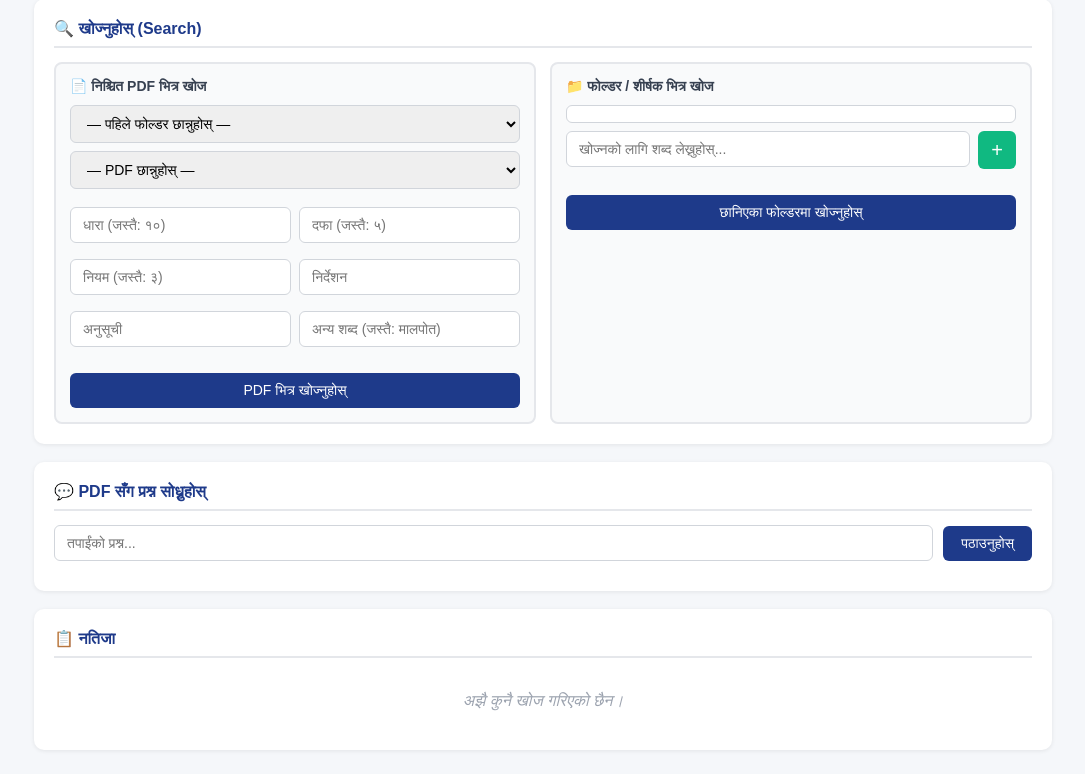
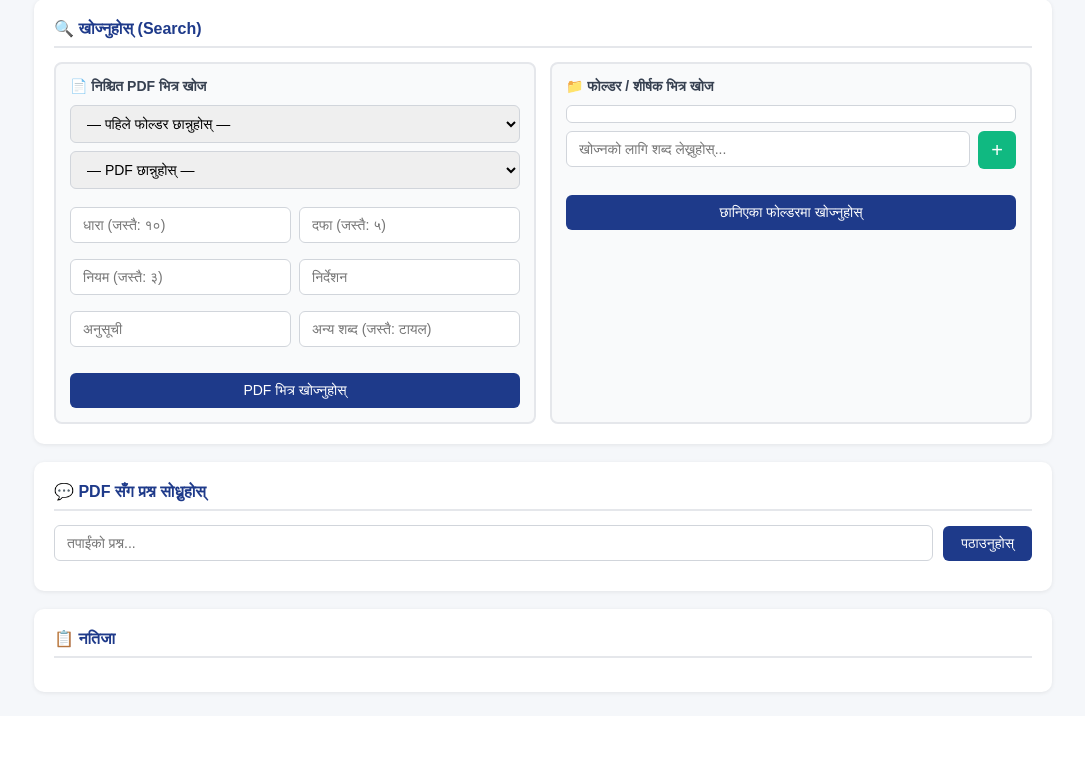
Before and after one commit to barshapbp2026/any-pdf-, a Flask app: page / in a window 1280 px wide. Shown: the part 188-962 px from the top of the page, without its empty margins (97-1182 px from the left). After the commit the page ends 883 px from the top, so only its background shows below. Run offline with Flask 3, Linux system fonts and the light colour scheme; data that the repository does not hold is empty.

Commit message:
Fixed UI bug showing multiple empty states

```diff
--- a/templates/index.html
+++ b/templates/index.html
@@ -60,7 +60,6 @@
   .multi-select-box input[type="checkbox"] { width: 16px; height: 16px; margin: 0; cursor: pointer; }
   .select-all-row { font-weight: bold; background: #e0f2fe; border-radius: 4px; padding: 8px !important; margin-bottom: 5px; border: none !important; color: #0369a1;}
 
-  /* Grid for specific search boxes */
   .search-grid { display: grid; grid-template-columns: 1fr 1fr; gap: 8px; margin-bottom: 8px; }
 
   @media(max-width:700px){.grid2{grid-template-columns:1fr}header input{width:150px}}
@@ -84,7 +83,6 @@
     <h2>🔍 खोज्नुहोस् (Search)</h2>
     <div class="grid2">
 
-      <!-- बायाँ: निश्चित PDF भित्र खोज्ने -->
       <div class="search-box">
         <h3>📄 निश्चित PDF भित्र खोज</h3>
         <select id="searchFolderSelect" onchange="updatePdfSelect()">
@@ -99,20 +97,18 @@
             <button id="downloadSelectedPdfBtn" style="flex:1; background:#dc2626; display:none;" onclick="downloadSelectedPdf()">⬇️ डाउनलोड</button>
         </div>
 
-        <!-- ६ वटा छुट्टाछुट्टै सर्च बक्सहरू -->
         <div class="search-grid">
-            <input type="text" id="input-dhara" class="pdf-query" placeholder="धारा (जस्तै: १०)">
-            <input type="text" id="input-dafa" class="pdf-query" placeholder="दफा (जस्तै: ५)">
-            <input type="text" id="input-niyam" class="pdf-query" placeholder="नियम (जस्तै: ३)">
-            <input type="text" id="input-nirdeshan" class="pdf-query" placeholder="निर्देशन">
-            <input type="text" id="input-anusuchi" class="pdf-query" placeholder="अनुसूची">
-            <input type="text" id="input-general" class="pdf-query" placeholder="अन्य शब्द (जस्तै: मालपोत)">
+            <input type="text" id="input-dhara" placeholder="धारा (जस्तै: १०)">
+            <input type="text" id="input-dafa" placeholder="दफा (जस्तै: ५)">
+            <input type="text" id="input-niyam" placeholder="नियम (जस्तै: ३)">
+            <input type="text" id="input-nirdeshan" placeholder="निर्देशन">
+            <input type="text" id="input-anusuchi" placeholder="अनुसूची">
+            <input type="text" id="input-general" placeholder="अन्य शब्द (जस्तै: टायल)">
         </div>
 
         <button onclick="doSearch('specific')" style="width:100%; margin-top:10px;">PDF भित्र खोज्नुहोस्</button>
       </div>
 
-      <!-- दायाँ: फोल्डर भित्र खोज्ने -->
       <div class="search-box">
         <h3>📁 फोल्डर / शीर्षक भित्र खोज</h3>
         <div class="multi-select-box" id="folderCheckboxes"></div>
@@ -139,7 +135,8 @@
   <div class="card">
     <h2>📋 नतिजा</h2>
     <div id="answerWrap"></div>
-    <div id="resultsWrap"><div class="empty">अझै कुनै खोज गरिएको छैन।</div></div>
+    <!-- यहाँ बाट 'अझै कुनै खोज गरिएको छैन' हटाएर खाली राखिएको छ -->
+    <div id="resultsWrap"></div>
   </div>
 </div>
 
@@ -327,6 +324,7 @@ async function doSearch(type) {
     }
   }
 
+  // यहाँ सर्च गर्दा पुरानो 'अझै कुनै खोज गरिएको छैन' हटाएर लोड हुँदैछ देखाउने
   $('#resultsWrap').innerHTML = '<div class="empty">खोजिँदै...</div>';
   const r = await fetch('/search', {
     method:'POST', headers:{'Content-Type':'application/json'},
@@ -354,7 +352,10 @@ async function doSearch(type) {
 
 function renderResults(results, query) {
   const wrap = $('#resultsWrap');
-  if (!results || !results.length) { wrap.innerHTML = `<div class="empty">"${esc(query)}" का लागि कुनै नतिजा भेटिएन।</div>`; return; }
+  if (!results || !results.length) {
+      wrap.innerHTML = `<div class="empty">"${esc(query)}" का लागि कुनै नतिजा भेटिएन।</div>`;
+      return;
+  }
   let html = '';
   results.forEach(g => {
     html += `<div class="pdf-group"><h4>📄 ${esc(g.filename)}</h4>`;
```
